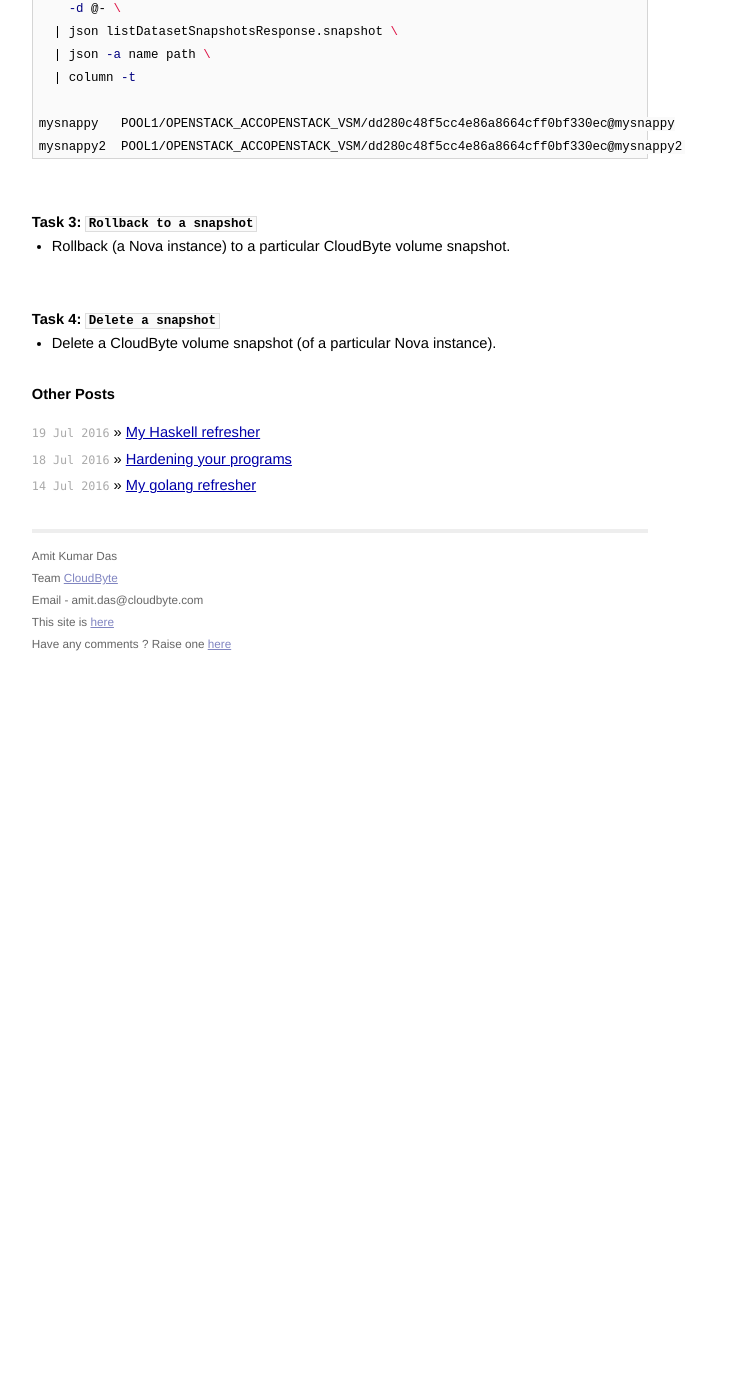
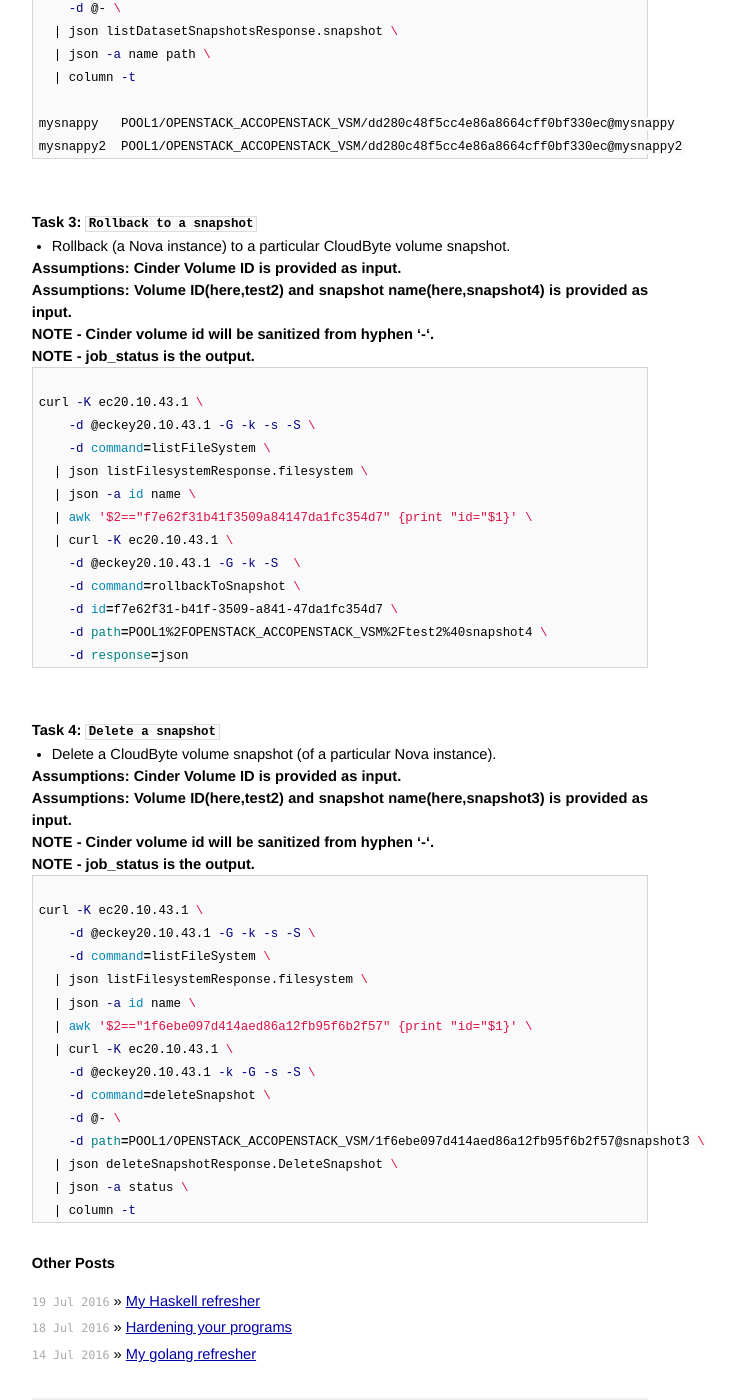
Before and after one commit to AmitKumarDas/amitkumardas.github.io, a Jekyll site: the page built from _posts/2016-07-08-crash-consistent-cloudbyte-snapshots-of-vms-created-using-openstack-and-libvirt-on-kvm.md, in a window 1280 px wide and 1400 px high, scrolled down 3388 px. Shown: the whole window, without its empty margins (300-1035 px from the left). Built offline with Jekyll 4.4.1, drawn with Linux system fonts in a browser that asks for light colours; before the commit the page ends 4055 px from its top, so only the background shows below that.

Commit message:
Added commands and comments to delete and roll back a snapshot. (#2)
lgtm

````diff
--- a/_posts/2016-07-08-crash-consistent-cloudbyte-snapshots-of-vms-created-using-openstack-and-libvirt-on-kvm.md
+++ b/_posts/2016-07-08-crash-consistent-cloudbyte-snapshots-of-vms-created-using-openstack-and-libvirt-on-kvm.md
@@ -195,8 +195,52 @@
 
 - Rollback (a Nova instance) to a particular CloudByte volume snapshot.
 
+## Assumptions: Cinder Volume ID is provided as input.
+## Assumptions: Volume ID(here,test2) and snapshot name(here,snapshot4) is provided as input.
+## NOTE - Cinder volume id will be sanitized from hyphen '-'.
+## NOTE - job_status is the output.
+
+```bash
+
+curl -K ec20.10.43.1 \
+    -d @eckey20.10.43.1 -G -k -s -S \
+    -d command=listFileSystem \
+  | json listFilesystemResponse.filesystem \
+  | json -a id name \
+  | awk '$2=="f7e62f31b41f3509a84147da1fc354d7" {print "id="$1}' \
+  | curl -K ec20.10.43.1 \
+    -d @eckey20.10.43.1 -G -k -S  \
+    -d command=rollbackToSnapshot \
+    -d id=f7e62f31-b41f-3509-a841-47da1fc354d7 \
+    -d path=POOL1%2FOPENSTACK_ACCOPENSTACK_VSM%2Ftest2%40snapshot4 \
+    -d response=json
+```
+
 <br />
 
 ## Task 4: ```Delete a snapshot```
 
 - Delete a CloudByte volume snapshot (of a particular Nova instance).
+
+## Assumptions: Cinder Volume ID is provided as input.
+## Assumptions: Volume ID(here,test2) and snapshot name(here,snapshot3) is provided as input.
+## NOTE - Cinder volume id will be sanitized from hyphen '-'.
+## NOTE - job_status is the output.
+
+```bash
+
+curl -K ec20.10.43.1 \
+    -d @eckey20.10.43.1 -G -k -s -S \
+    -d command=listFileSystem \
+  | json listFilesystemResponse.filesystem \
+  | json -a id name \
+  | awk '$2=="1f6ebe097d414aed86a12fb95f6b2f57" {print "id="$1}' \
+  | curl -K ec20.10.43.1 \
+    -d @eckey20.10.43.1 -k -G -s -S \
+    -d command=deleteSnapshot \
+    -d @- \
+    -d path=POOL1/OPENSTACK_ACCOPENSTACK_VSM/1f6ebe097d414aed86a12fb95f6b2f57@snapshot3 \
+  | json deleteSnapshotResponse.DeleteSnapshot \
+  | json -a status \
+  | column -t
+```
````
